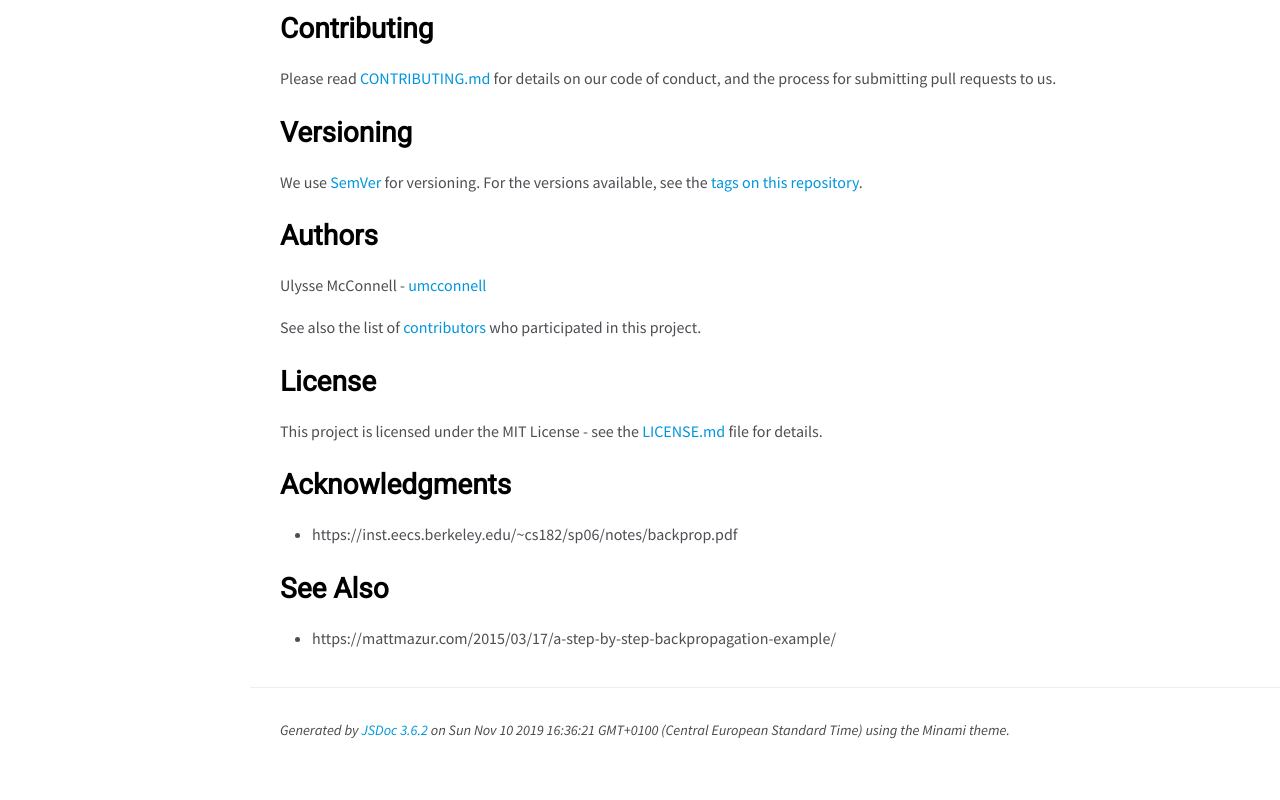
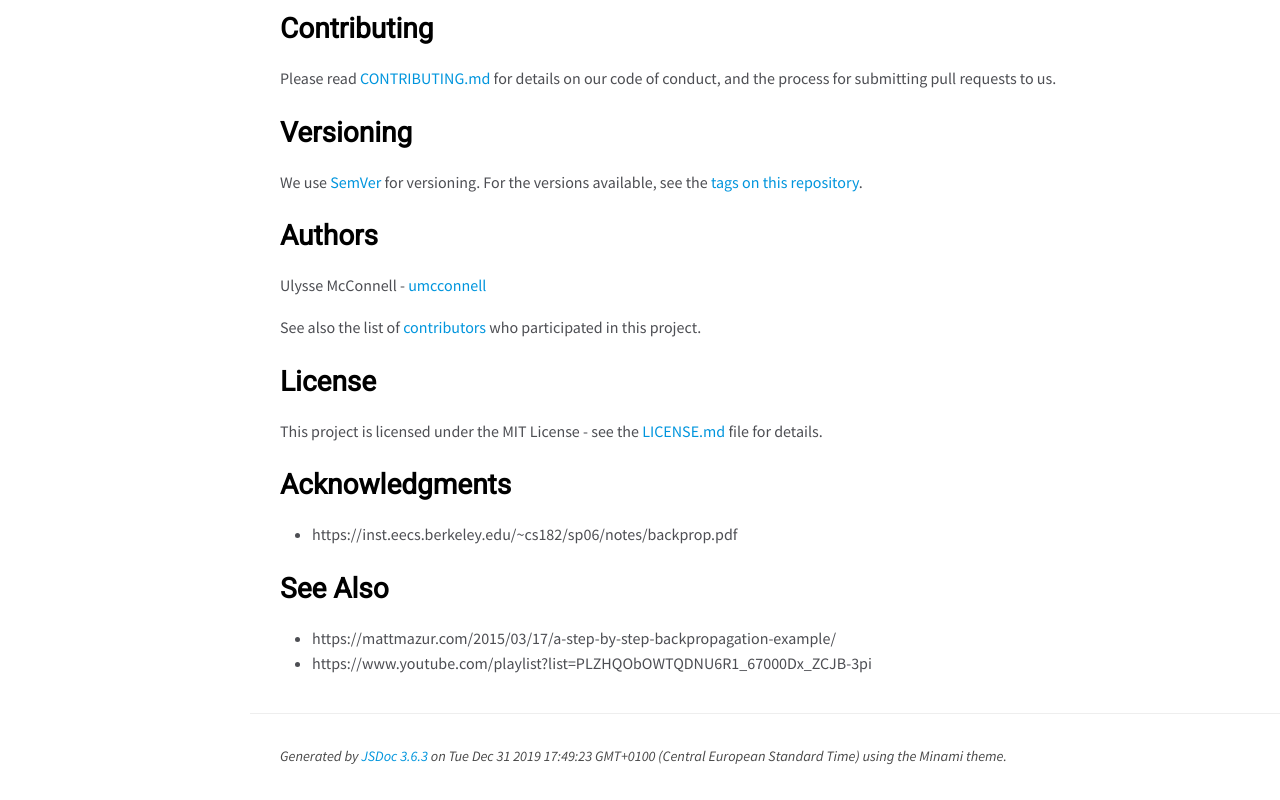
Before and after one commit to umcconnell/leaf-detective, a website: page docs/index.html in a window 1280 px wide. Shown: the part 1655-2455 px from the top of the page. Before the commit the page ends 2429 px from the top, so only its background shows below. Drawn offline with nearby package versions, Linux system fonts and the light colour scheme.

Commit message:
Upgrade dependencies and rebuild docs

```diff
--- a/docs/index.html
+++ b/docs/index.html
@@ -122,6 +122,7 @@ who participated in this project.</p>
 <h2 id="see-also">See Also</h2>
 <ul>
 <li>https://mattmazur.com/2015/03/17/a-step-by-step-backpropagation-example/</li>
+<li>https://www.youtube.com/playlist?list=PLZHQObOWTQDNU6R1_67000Dx_ZCJB-3pi</li>
 </ul></article>
     </section>
 
@@ -135,7 +136,7 @@ who participated in this project.</p>
 <br class="clear">
 
 <footer>
-    Generated by <a href="https://github.com/jsdoc3/jsdoc">JSDoc 3.6.2</a> on Sun Nov 10 2019 16:36:21 GMT+0100 (Central European Standard Time) using the Minami theme.
+    Generated by <a href="https://github.com/jsdoc3/jsdoc">JSDoc 3.6.3</a> on Tue Dec 31 2019 17:49:23 GMT+0100 (Central European Standard Time) using the Minami theme.
 </footer>
 
 <script>prettyPrint();</script>
--- a/package.json
+++ b/package.json
@@ -17,7 +17,7 @@
         "url": "git+https://github.com/umcconnell/leaf-detective.git"
     },
     "devDependencies": {
-        "jsdoc": "^3.6.2",
+        "jsdoc": "^3.6.3",
         "minami": "^1.2.3"
     },
     "dependencies": {
```
Also changed, not shown: docs/helpers.js.html (+1 -1 lines), docs/index.js.html (+1 -1 lines), docs/module-leaf-detective_helpers.html (+1 -1 lines), docs/module-leaf-detective_main.Biases.html (+1 -1 lines), docs/module-leaf-detective_main.Layer.html (+1 -1 lines), docs/module-leaf-detective_main.Network.html (+1 -1 lines), docs/module-leaf-detective_main.Weights.html (+1 -1 lines), docs/module-leaf-detective_main.html (+1 -1 lines), 1 other file.
